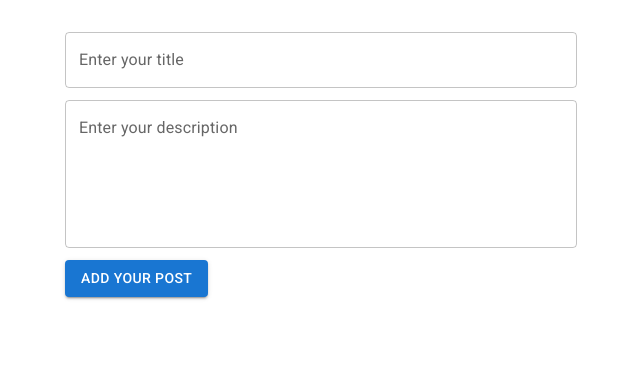
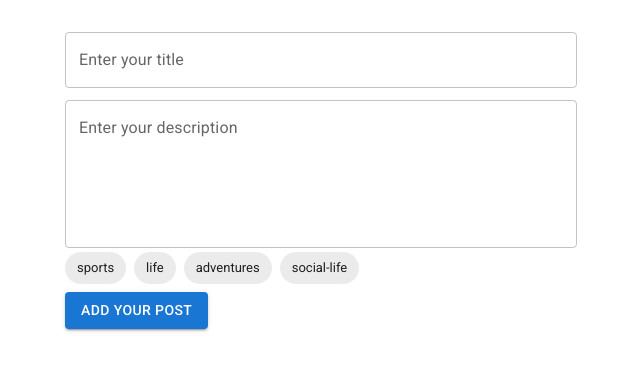
Before and after one commit to rajeshbasnet/react-typescript-blog, a React (Vite) app: page / in a window 1280 px wide. Shown: the top 370 px of the page, without its empty margins (319-959 px from the left). Built offline with nearby package versions, Linux system fonts and the light colour scheme.

Commit message:
Updated app with tags feature

```diff
--- a/src/components/blog/BlogList.tsx
+++ b/src/components/blog/BlogList.tsx
@@ -3,10 +3,12 @@ import { InitialStateProps } from "../../types/InitialStateProps.types";
 import {
   Box,
   Button,
+  Chip,
   Dialog,
   DialogContent,
   DialogTitle,
   Paper,
+  Stack,
   Typography,
 } from "@mui/material";
 import "@fontsource/roboto/500.css";
@@ -67,6 +69,8 @@ export default function BlogList() {
   return (
     <section className="blog__list__section">
       {blogList.map((item) => {
+        const { tags } = item;
+
         return (
           <React.Fragment key={item.id}>
             <Box sx={{ margin: "3rem 0" }}>
@@ -89,6 +93,12 @@ export default function BlogList() {
                   {item.content}
                 </Typography>
               </Paper>
+
+              <Stack direction="row" spacing={1}>
+                {tags.map((tag, index) => {
+                  return <Chip label={tag.toLowerCase()} key={index} />;
+                })}
+              </Stack>
 
               <div className="flex justify-end">
                 <Button
--- a/src/components/form/BlogForm.tsx
+++ b/src/components/form/BlogForm.tsx
@@ -3,7 +3,7 @@ import React from "react";
 import { useSelector } from "react-redux";
 import { useDispatch } from "react-redux";
 
-import { Button, TextField } from "@mui/material";
+import { Button, Chip, Stack, TextField } from "@mui/material";
 import "@fontsource/roboto/400.css";
 
 import {
@@ -21,6 +21,7 @@ const initialBlogInfo: Blog = {
   id: crypto.randomUUID(),
   title: "",
   content: "",
+  tags: [],
 };
 
 export default function BlogForm() {
@@ -34,6 +35,10 @@ export default function BlogForm() {
     (state: { blog: InitialStateProps }) => state.blog.isUpdate
   );
 
+  const tagList = useSelector(
+    (state: { blog: InitialStateProps }) => state.blog.tagList
+  );
+
   function blogOnChangeHandler(
     event: React.ChangeEvent<HTMLInputElement | HTMLTextAreaElement>
   ) {
@@ -43,6 +48,17 @@ export default function BlogForm() {
       addBlogInfo({
         ...blogInfo,
         [name]: value,
+      })
+    );
+  }
+
+  function tagsHandler(tag: string) {
+    console.log(tag);
+
+    dispatch(
+      addBlogInfo({
+        ...blogInfo,
+        tags: [...blogInfo.tags, tag],
       })
     );
   }
@@ -86,7 +102,6 @@ export default function BlogForm() {
           value={blogInfo.title}
           onChange={blogOnChangeHandler}
         />
-
         <TextField
           name="content"
           multiline
@@ -100,6 +115,19 @@ export default function BlogForm() {
           onChange={blogOnChangeHandler}
         />
 
+        <Stack direction="row" spacing={1}>
+          {tagList.map((tag, index) => {
+            return (
+              <Chip
+                label={tag.toLowerCase()}
+                key={index}
+                onClick={() => {
+                  tagsHandler(tag);
+                }}
+              />
+            );
+          })}
+        </Stack>
         {isUpdate ? (
           <Button
             variant="contained"
--- a/src/pages/homepage/Homepage.tsx
+++ b/src/pages/homepage/Homepage.tsx
@@ -4,7 +4,7 @@ import { Alert } from "@mui/material";
 import { useSelector } from "react-redux";
 import { InitialStateProps } from "../../types/InitialStateProps.types";
 
-//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
+//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
 
 const Homepage: React.FC = () => {
   const success = useSelector(
--- a/src/redux/slice.ts
+++ b/src/redux/slice.ts
@@ -15,9 +15,12 @@ const blogInfo: Blog = {
   id: crypto.randomUUID(),
   title: "",
   content: "",
+  tags: [],
 };
 
 const addBlogFn = (state: InitialStateProps, action: BlogPayload<Blog>) => {
+  console.log(action.payload);
+
   state.blog.push(action.payload);
 };
 
@@ -77,10 +80,20 @@ const resetErrorFn = (state: InitialStateProps) => {
   };
 };
 
+const addTagListFn = (
+  state: InitialStateProps,
+  action: PayloadAction<string>
+) => {
+  state.tagList.push(action.payload);
+};
+
+const tagList = ["sports", "life", "adventures", "social-life"];
+
 const initialState: InitialStateProps = {
   blog: [],
   blogInfo,
   isUpdate: false,
+  tagList,
   success: {
     status: false,
     message: "",
@@ -104,6 +117,7 @@ export const blogSlice = createSlice({
     addError: addErrorFn,
     resetSuccess: resetSuccessFn,
     resetError: resetErrorFn,
+    addTagList: addTagListFn,
   },
 });
 
@@ -117,6 +131,7 @@ export const {
   addError,
   resetSuccess,
   resetError,
+  addTagList,
 } = blogSlice.actions;
 
 export default blogSlice.reducer;
--- a/src/types/Blog.types.ts
+++ b/src/types/Blog.types.ts
@@ -2,4 +2,5 @@ export type Blog = {
   id?: string;
   title: string;
   content: string;
+  tags: string[];
 };
--- a/src/types/InitialStateProps.types.ts
+++ b/src/types/InitialStateProps.types.ts
@@ -1,6 +1,6 @@
 import { Blog } from "./Blog.types";
 
-type StatusProps = {
+export type StatusProps = {
   status: boolean;
   message: string;
 };
@@ -11,4 +11,5 @@ export type InitialStateProps = {
   isUpdate: boolean;
   success: StatusProps;
   error: StatusProps;
+  tagList: string[];
 };
```
